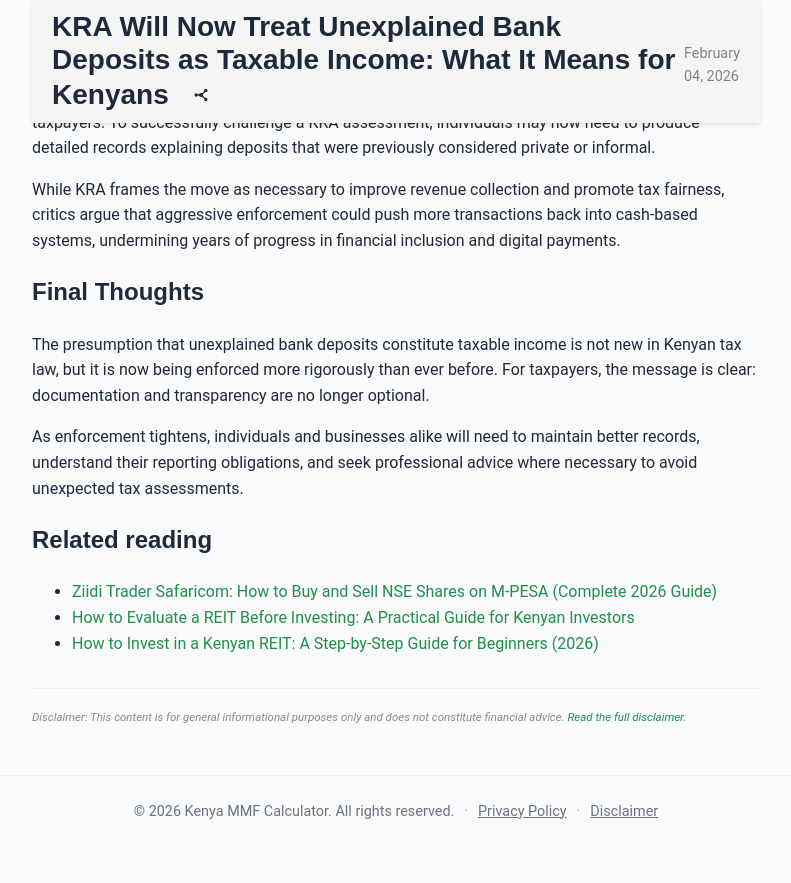
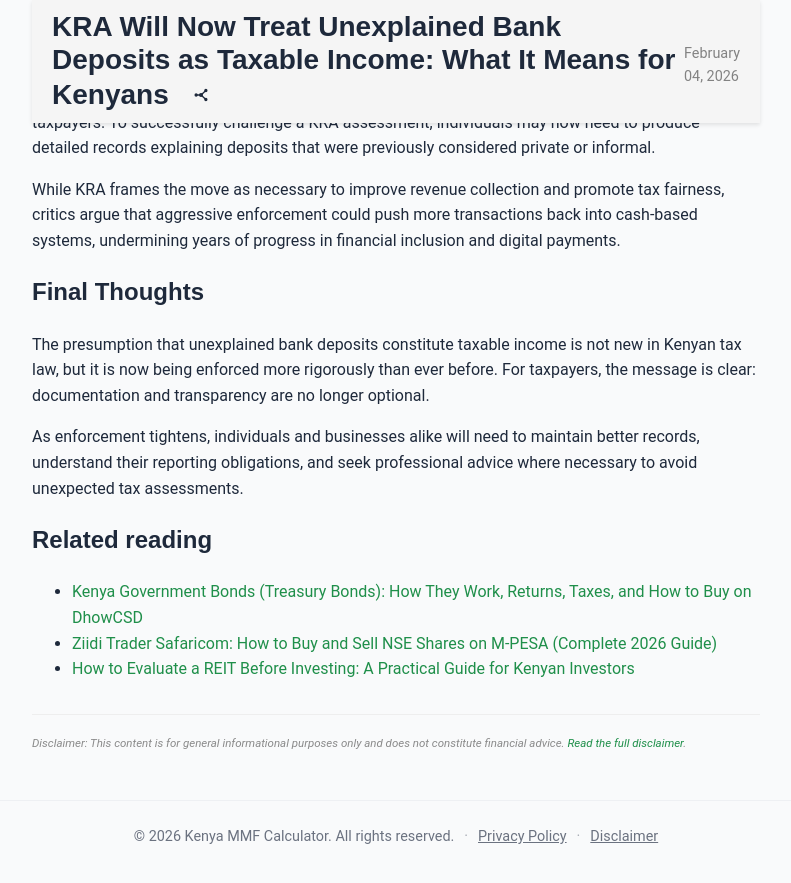
Before and after one commit to Coinimain/kenyanmmf, a Jekyll site: the page built from _posts/2026-02-04-kra-unexplained-bank-deposits-taxable-income.md, in a window 1280 px wide and 900 px high, scrolled down 1457 px. Shown: the top 883 px of the window, without its empty margins (244-1035 px from the left). Built offline with Jekyll 4.4.1, drawn with Linux system fonts in a browser that asks for light colours; comment, search, counter and statistics services are not loaded; some of the changed lines change nothing that is shown.

Commit message:
Add Kenya Treasury bonds pillar guide + schema dateModified + hero image

```diff
--- a/_layouts/post.html
+++ b/_layouts/post.html
@@ -91,7 +91,7 @@
   "description": {{ page.description | jsonify }},
   "image": {% if page.image %}["https://kenyammfcalculator.co.ke{{ page.image | relative_url }}"]{% else %}null{% endif %},
   "datePublished": "{{ page.date | date_to_xmlschema }}",
-  "dateModified": "{{ page.date | date_to_xmlschema }}",
+"dateModified": "{% if page.last_modified_at %}{{ page.last_modified_at | date_to_xmlschema }}{% else %}{{ page.date | date_to_xmlschema }}{% endif %}",
   "author": {
     "@type": "Organization",
     "name": "Kenya MMF Calculator"
--- /dev/null
+++ b/_posts/2026-02-13-kenya-government-bonds-treasury-bonds-guide.md
@@ -0,0 +1,439 @@
+---
+layout: post
+title: "Kenya Government Bonds (Treasury Bonds): How They Work, Returns, Taxes, and How to Buy on DhowCSD"
+date: 2026-02-13
+last_modified_at: 2026-02-13
+categories: [investing, kenya, fixed-income]
+tags:
+  - kenya treasury bonds
+  - government bonds kenya
+  - cbk bonds
+  - dhowcsd
+  - treasury bond auction
+  - infrastructure bond kenya
+  - fixed income kenya
+permalink: /blog/kenya-government-bonds-treasury-bonds-guide/
+description: "A complete, practical guide to Kenya Treasury bonds: how coupons and yields work, taxes, bond types (FXD/IFB/zero coupon), CBK auction process, and step-by-step instructions to invest via DhowCSD or through banks."
+image: /assets/images/kenya-treasury-bonds-cbk-dhowcsd-guide.png
+image_alt: "Kenya Treasury bonds guide with CBK and DhowCSD"
+image_caption: "Kenya Treasury bonds are auctioned by CBK and can be bought directly via DhowCSD."
+image_source_name: "Kenya MMF Calculator"
+image_license: "Original graphic © Kenya MMF Calculator"
+
+faq:
+  - q: "What is a Treasury bond in Kenya?"
+    a: "A Kenya Treasury bond is a government debt security where you lend money to the Government of Kenya through a CBK auction and receive interest payments (usually every six months) plus principal repayment at maturity (or through amortization for some bonds)."
+  - q: "How often are Kenya Treasury bonds auctioned?"
+    a: "Treasury bonds are offered through scheduled CBK auctions (often monthly for bonds). The exact dates vary, so you should check the current CBK auction calendar and the latest bond prospectus."
+  - q: "What is the minimum amount to invest in a Treasury bond?"
+    a: "Minimum investment depends on the specific issue and bid type. Some bonds allow non-competitive bids from around KES 50,000, while competitive bids may have higher minimums (often in the millions). Always confirm in the current prospectus."
+  - q: "What is the difference between coupon rate and yield?"
+    a: "Coupon rate is the fixed interest rate paid on the bond’s face value, while yield reflects your actual return based on the price you pay (which can be above or below face value) and the time to maturity."
+  - q: "Are infrastructure bonds tax-free in Kenya?"
+    a: "Some infrastructure bonds may be issued as tax-exempt, which means coupon interest is not subject to withholding tax. This is not automatic for every bond, so confirm the tax treatment in the bond’s prospectus."
+  - q: "How do I buy Treasury bonds using DhowCSD?"
+    a: "Open a DhowCSD account, monitor upcoming bond auctions, create a bid (competitive or non-competitive), submit before the cut-off time, then pay for successful bids by the settlement deadline using your CSD account details and payment key."
+  - q: "Can I sell a Treasury bond before it matures?"
+    a: "Yes. You can sell Treasury bonds in the secondary market (typically through a broker/bank) before maturity. The sale price depends on market yields at the time, so you may sell at a profit or loss."
+  - q: "What is netting on DhowCSD?"
+    a: "Netting allows maturities (coupon or redemption payments that fall on the same settlement date) to offset what you owe for a successful bid, reducing the amount you need to top up or increasing any refund due."
+---
+
+# Kenya Government Bonds (Treasury Bonds): The Complete Guide for Beginners and Serious Investors
+
+Kenya Treasury bonds (often called **T-bonds**) are one of the most widely used fixed-income investments in the country. When you buy a Treasury bond, you’re **lending money to the Government of Kenya** for a set number of years. In return, you typically receive:
+
+- **Interest payments every six months** (semi-annual coupons), and
+- Your **principal back at maturity**, unless the bond is structured to repay principal gradually through **amortization**.
+
+Treasury bonds are auctioned by the **Central Bank of Kenya (CBK)**, and investors can participate either:
+1) **Directly** (via the **DhowCSD** portal/app), or
+2) **Indirectly** (through Kenyan commercial banks or investment banks acting as custodians/brokers).
+
+This guide is designed to be practical: once you understand the concepts, you can apply them to any new bond auction or prospectus.
+
+---
+
+## Table of contents
+
+- [Treasury bonds vs Treasury bills: what’s the difference?](#treasury-bonds-vs-treasury-bills-whats-the-difference)
+- [Why investors like Treasury bonds](#why-investors-like-treasury-bonds)
+- [How Treasury bond returns work](#how-treasury-bond-returns-work)
+- [Key bond terms you must understand](#key-bond-terms-you-must-understand)
+- [Types of Treasury bonds in Kenya](#types-of-treasury-bonds-in-kenya)
+- [Taxes: what you keep vs what is withheld](#taxes-what-you-keep-vs-what-is-withheld)
+- [How CBK Treasury bond auctions work](#how-cbk-treasury-bond-auctions-work)
+- [Step-by-step: how to buy Treasury bonds via DhowCSD](#step-by-step-how-to-buy-treasury-bonds-via-dhowcsd)
+- [Competitive vs non-competitive bids (simple explanation)](#competitive-vs-non-competitive-bids-simple-explanation)
+- [After the auction: results, payment, settlement](#after-the-auction-results-payment-settlement)
+- [Using maturities to pay for new bids (netting)](#using-maturities-to-pay-for-new-bids-netting)
+- [Selling before maturity: the secondary market](#selling-before-maturity-the-secondary-market)
+- [Bond strategies: laddering for cashflow and flexibility](#bond-strategies-laddering-for-cashflow-and-flexibility)
+- [Risks and common mistakes to avoid](#risks-and-common-mistakes-to-avoid)
+- [FAQ](#faq)
+
+---
+
+## Treasury bonds vs Treasury bills: what’s the difference?
+
+People often mention “bills and bonds” together, but they serve different goals.
+
+### Treasury bills (T-bills)
+- **Short-term** (typically under 1 year)
+- Often sold at a **discount** (you pay less than face value, receive face value at maturity)
+- Common tenors include 91, 182, and 364 days
+
+### Treasury bonds (T-bonds)
+- **Medium- to long-term** (often 1–30 years, depending on what’s offered)
+- Usually pay **semi-annual coupon interest**
+- Can be held to maturity for predictable income, or sold earlier in the secondary market
+
+If you want to park money short-term, bills can work. If you want multi-year income and longer-term planning, bonds are usually the better fit.
+
+---
+
+## Why investors like Treasury bonds
+
+### 1) Government-backed credit profile
+Treasury bonds are government debt securities. Many investors treat them as among the more secure KES-denominated options compared to private issuers.
+
+### 2) Regular income (semi-annual coupons)
+Most Treasury bonds pay interest every **six months**. If you want predictable cashflow (school fees planning, business cycles, portfolio income), this payment structure is very useful.
+
+### 3) Flexibility across different needs
+CBK auctions different bond tenors over the year. That means you can match your bond term to your goal:
+- medium-term needs (a few years),
+- long-term wealth building (10–30 years),
+- or a mix (laddering).
+
+### 4) Accessible investing routes
+You can invest directly via **DhowCSD** without needing an intermediary, or choose the convenience route through banks/brokers.
+
+---
+
+## How Treasury bond returns work
+
+To invest well in bonds, you must understand three ideas: **coupon**, **yield**, and **price**.
+
+### Coupon rate (the bond’s stated interest)
+The **coupon rate** is the annual interest rate applied to the bond’s **face value** (also called par value).
+If a bond has a 12% coupon and you invest KES 100,000 face value:
+- annual coupon interest = KES 12,000
+- paid semi-annually → KES 6,000 every 6 months (before tax, if taxable)
+
+In Kenya, many bonds are fixed coupon: once set, the coupon doesn’t change.
+
+### Yield (your actual return)
+**Yield** reflects your return based on the price you pay for the bond.
+
+- If you buy at **par** (price ~ 100), yield is close to coupon.
+- If you buy at a **premium** (price above 100), your yield can be lower than coupon.
+- If you buy at a **discount** (price below 100), your yield can be higher than coupon.
+
+In auctions, competitive bidders submit a **yield** they want. In the secondary market, yield moves as prices move.
+
+### Price per 100 (how bonds are quoted)
+Bonds are often quoted as a price per KES 100 of face value.
+A price of 102 means you pay KES 102 for every KES 100 face value (premium).
+A price of 98 means you pay KES 98 for every KES 100 face value (discount).
+
+### Accrued interest (clean price vs dirty price)
+Between coupon payment dates, the bond “earns” interest daily. If you buy mid-cycle, you may pay:
+- **Clean price** (quoted price), plus
+- **Accrued interest** (interest earned since last coupon date)
+
+That’s normal in bond markets and matters for cash planning.
+
+---
+
+## Key bond terms you must understand
+
+When you read a CBK prospectus, these are the terms that matter most:
+
+- **Tenor / years to maturity**: how long until redemption
+- **Issue / series**: identifies the bond
+- **Coupon rate**: fixed interest paid on face value
+- **Auction date**: date bids are evaluated
+- **Settlement date**: date you pay and receive the bond
+- **Bid cut-off time**: deadline for bids
+- **Non-competitive and competitive thresholds**: who can bid what
+- **Coupon payment dates**: when interest gets paid
+- **Redemption date**: when principal is repaid
+- **Amortization** (if applicable): principal repaid in portions instead of a lump sum
+
+Once you understand these, prospectuses stop looking “technical” and start looking like a checklist.
+
+---
+
+## Types of Treasury bonds in Kenya
+
+Kenya bonds are offered in different formats. The ones you’ll commonly encounter:
+
+### 1) Fixed coupon Treasury bonds (standard)
+This is the most common type. The coupon is fixed for the bond’s life. You get predictable semi-annual coupons.
+
+### 2) Infrastructure bonds (IFBs)
+Infrastructure bonds are issued to fund specific infrastructure projects. They are often popular because some IFBs can be **tax-exempt** on coupon interest (where stated in the prospectus).
+
+### 3) Zero coupon bonds
+These resemble bills in the sense that they may not pay coupons and may be issued at a discount. Availability varies.
+
+### 4) Re-openings and switch auctions
+Kenya frequently does **re-openings**, where an existing bond is re-issued to raise additional funds. Sometimes there are **switch auctions**, where an investor can exchange one bond for another under announced terms.
+
+---
+
+## Taxes: what you keep vs what is withheld
+
+In Kenya, interest income on many government securities is subject to **withholding tax**, applied to the **interest**, not the principal.
+
+### Typical approach
+- **Taxable bonds**: withholding tax is deducted from coupon payments.
+- **Tax-exempt bonds (some infrastructure bonds)**: coupon interest may not be taxed.
+
+**Important:** do not assume “infrastructure bond = tax-free” automatically. Always confirm the tax treatment in the prospectus for that issue.
+
+### Why after-tax yield matters
+Two bonds can look similar on the surface, but deliver different net returns after tax.
+If you compare bonds, compare on:
+- expected coupon income after tax, and
+- yield after tax (especially if you’re buying at premium/discount).
+
+---
+
+## How CBK Treasury bond auctions work
+
+Treasury bonds are offered through CBK auctions. The broad flow:
+
+1) CBK publishes a **prospectus** for an upcoming bond auction
+2) Investors place bids before the cut-off
+3) CBK accepts bids (fully or partially) based on auction rules and demand
+4) CBK publishes **auction results**
+5) Successful bidders pay by the settlement deadline
+6) Bonds are credited to the investor’s CSD account
+
+CBK also reserves the right to accept or reject bids in full or partially.
+
+---
+
+## Step-by-step: how to buy Treasury bonds via DhowCSD
+
+DhowCSD allows individuals and corporates to invest without going through an intermediary.
+
+### Step 1: Open your DhowCSD account
+You can access DhowCSD via:
+- Web portal: https://dhowcsd.centralbank.go.ke/
+- Mobile app (Google Play / Apple App Store)
+
+Follow CBK’s official account-opening steps and complete KYC. Once activated, you can participate in primary auctions.
+
+### Step 2: Decide how you want to invest
+Before bidding, decide:
+- how long you want to lock your money (bond tenor),
+- whether you want predictable coupons (fixed coupon) or special tax status (where available),
+- whether you want to bid competitively (choose yield) or non-competitively (accept auction outcome).
+
+### Step 3: Monitor upcoming auctions and prospectuses
+Prospectuses tell you:
+- what bonds are on offer,
+- their coupon rates or pricing structure,
+- payment schedule,
+- tax treatment,
+- whether the bond is amortized,
+- minimum bid requirements,
+- the auction and settlement dates.
+
+### Step 4: Create and submit bids in DhowCSD (Bonds)
+
+**Creation of bids (Bonds):**
+1. Log into the Investor Portal (web/app).
+2. Click **Auctions** to view available securities.
+3. Choose the bond you want and click **Create bid**.
+4. Choose **Competitive** or **Non-Competitive** at the top of the form.
+5. Enter the face value in the **Amount** field.
+6. If competitive: enter your desired **Yield**.
+7. Optionally choose a **Bid broker** (for bond securities).
+8. Select **Source of funds** (Local or Offshore).
+9. Select **Specific source of funds** (e.g., Maturing T-Bill/T-Bond, Salary, Others).
+   - If “Others,” include details in “Additional information.”
+10. Accept the **Legal** and **Fund** terms (checkboxes).
+11. Click **Place Bid**, confirm the bid details, then submit.
+12. You should receive a success pop-up and an email notification.
+
+### Corporate and joint accounts: approval flow
+If your account has an approval mandate:
+- the bid initially shows as **Pending Approval**,
+- other mandate holders log in, view the bid, and **Approve/Reject**,
+- OTP may be required to finalize submission,
+- once fully approved, the bid status updates to submitted.
+
+### Cancelling a bid (before cut-off time)
+1. Open **Bids** menu.
+2. Select the relevant bid.
+3. Click **Cancel bid**, confirm cancellation.
+4. The bid status changes to cancelled.
+
+### Optional: placing bids via Treasury Mobile Direct (USSD)
+CBK also provides a USSD option (Treasury Mobile Direct). Use it if you prefer phone-based bidding or need a fallback when web/app access is difficult.
+
+---
+
+## Competitive vs non-competitive bids (simple explanation)
+
+### Non-competitive bids
+- You specify the amount you want to invest.
+- You accept the auction’s final pricing/yield outcomes.
+- Often preferred by beginners because it’s simpler.
+
+### Competitive bids
+- You specify the amount and the **yield** you want.
+- You may get accepted, partially accepted, or rejected depending on your yield vs market clearing level.
+- Better for advanced investors who understand yield dynamics.
+
+If you’re new, start non-competitive, learn how auction results behave, then decide whether competitive bidding adds value for you.
+
+---
+
+## After the auction: results, payment, settlement
+
+### 1) Getting auction results
+After the auction:
+- CBK publishes results on its website and channels.
+- You can also check your individual outcome inside DhowCSD.
+
+### 2) If your bid is successful: how payment works
+Successful bidders must pay by the settlement deadline.
+
+A practical checklist:
+- Check DhowCSD **Transactions** tab for:
+  - amount payable,
+  - payment key,
+  - settlement date.
+- Make payment using:
+  - your CSD account number,
+  - amount payable,
+  - payment key.
+
+Missing the deadline can cause penalties or restrictions. Treat settlement like a hard deadline.
+
+---
+
+## Using maturities to pay for new bids (netting)
+
+If you have maturities (coupon or redemption payments) on the same settlement date as a successful bid, you can activate **netting** so the maturity offsets what you owe.
+
+### How to enable netting
+- On web portal: **My account information** → **CSD linking** → activate netting flag
+- On mobile app: **Settings** → **Account** → activate netting
+
+Once enabled, any corporate action (coupon/redemption) coinciding with settlement can be netted off:
+- If maturity > amount payable → you may receive a refund difference
+- If maturity < amount payable → you top up the difference
+
+This is one of the most practical “workflow” tools for investors who roll maturities into new bonds.
+
+---
+
+## Selling before maturity: the secondary market
+
+You’re not forced to hold a bond to maturity.
+
+### How secondary-market selling works
+- You sell the bond through a broker (often a bank or investment firm).
+- The bond price depends on prevailing market yields.
+  - If yields have fallen since you bought → bond price may rise → possible capital gain.
+  - If yields have risen since you bought → bond price may fall → possible capital loss.
+
+This is why long-tenor bonds can be powerful (bigger price moves), but also riskier if you need to exit early.
+
+### When selling early can make sense
+- You need liquidity and prefer selling over rediscounting.
+- You want to rebalance your portfolio (duration, cashflow, risk).
+- You want to lock in a profit after yield movements.
+
+---
+
+## Bond strategies: laddering for cashflow and flexibility
+
+Treasury bonds become much more useful when you think in systems.
+
+### 1) Maturity ladder (liquidity planning)
+A ladder means buying bonds with staggered maturities (e.g., some maturing in 2, 5, 10 years). Benefits:
+- reduces reinvestment timing risk,
+- improves flexibility,
+- prevents “all your money” being locked until one distant maturity.
+
+### 2) Coupon calendar planning (income planning)
+Because coupons are semi-annual, you can select bonds whose coupon months align with your needs:
+- school fees months,
+- annual insurance renewals,
+- business inventory cycles,
+- rent buffer planning.
+
+### 3) Reinvestment discipline
+Instead of spending coupons randomly:
+- reinvest coupons into your next bond bid,
+- park coupons in an MMF while accumulating toward the next minimum bid,
+- or direct coupons toward specific goals (a planned expense category).
+
+### 4) “Beginner progression” approach
+A simple path many investors use:
+1. Start with a smaller non-competitive bond allocation
+2. Learn settlement, coupon schedules, and how results behave
+3. Add laddering and intentional coupon reinvestment
+4. Consider competitive bidding when you can interpret yield outcomes confidently
+
+---
+
+## Risks and common mistakes to avoid
+
+Treasury bonds are widely viewed as relatively safe, but they still have risks—especially for investors who may need cash before maturity.
+
+### 1) Interest rate risk
+Bond prices move opposite yields. If you may sell early, this matters.
+
+### 2) Liquidity risk
+Some issues trade more actively than others. In a rush, you may accept a worse price.
+
+### 3) Cashflow mismatch
+Don’t invest money you need next month into a bond you plan to hold for years unless you’re sure you can exit sensibly.
+
+### 4) Confusing coupon rate with yield
+Coupon is not your full story. Yield + price + tax determine your real return.
+
+### 5) Missing settlement deadlines
+Treat auction + settlement dates as fixed operational deadlines.
+
+### 6) Over-concentration
+Avoid putting all your funds in one bond, one maturity date, or one strategy. Diversify by:
+- maturity (ladder),
+- product mix (bonds + bills + MMF where appropriate),
+- and timing (multiple auctions over time).
+
+---
+
+## FAQ
+
+### What is a Treasury bond in Kenya?
+A Kenya Treasury bond is a government debt security where you lend money to the Government of Kenya through a CBK auction and receive interest payments (usually every six months) plus principal repayment at maturity (or through amortization for some bonds).
+
+### How often are Kenya Treasury bonds auctioned?
+Treasury bonds are offered through scheduled CBK auctions (often monthly for bonds). The exact dates vary, so you should check the current CBK auction calendar and the latest bond prospectus.
+
+### What is the minimum amount to invest in a Treasury bond?
+Minimum investment depends on the specific issue and bid type. Some bonds allow non-competitive bids from around KES 50,000, while competitive bids may have higher minimums (often in the millions). Always confirm in the current prospectus.
+
+### What is the difference between coupon rate and yield?
+Coupon rate is the fixed interest rate paid on the bond’s face value, while yield reflects your actual return based on the price you pay (which can be above or below face value) and the time to maturity.
+
+### Are infrastructure bonds tax-free in Kenya?
+Some infrastructure bonds may be issued as tax-exempt, which means coupon interest is not subject to withholding tax. This is not automatic for every bond, so confirm the tax treatment in the bond’s prospectus.
+
+### How do I buy Treasury bonds using DhowCSD?
+Open a DhowCSD account, monitor upcoming bond auctions, create a bid (competitive or non-competitive), submit before the cut-off time, then pay for successful bids by the settlement deadline using your CSD account details and payment key.
+
+### Can I sell a Treasury bond before it matures?
+Yes. You can sell Treasury bonds in the secondary market (typically through a broker/bank) before maturity. The sale price depends on market yields at the time, so you may sell at a profit or loss.
+
+### What is netting on DhowCSD?
+Netting allows maturities (coupon or redemption payments that fall on the same settlement date) to offset what you owe for a successful bid, reducing the amount you need to top up or increasing any refund due.
```
Also changed, not shown: assets/images/kenya-treasury-bonds-cbk-dhowcsd-guide-2026.png (added), 1 other file.
